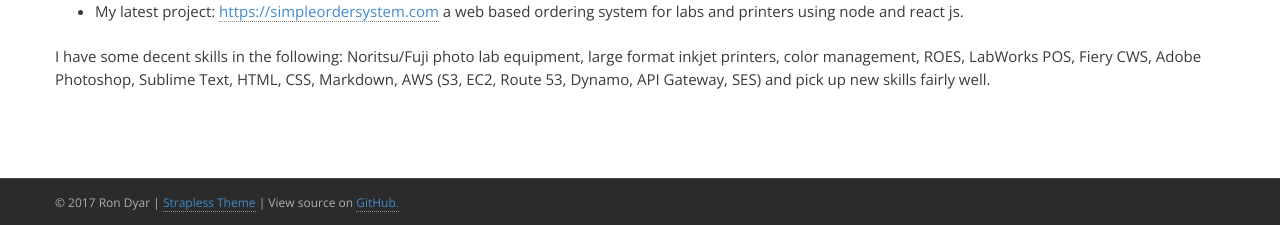
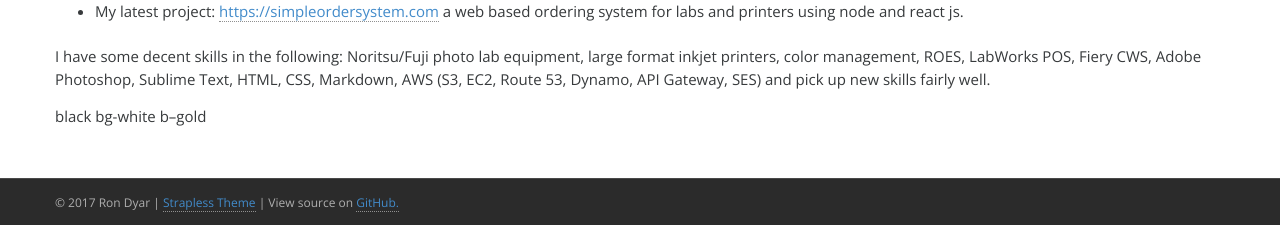
Before and after one commit to rdyar/rdyar.github.io, a Jekyll site: the page built from about-me.md, in a window 1280 px wide and 1022 px high. Shown: the part 794-1019 px from the top of the window. Built offline with Jekyll 4.4.1, drawn with Linux system fonts in a browser that asks for light colours.

Commit message:
Update about-me.md

```diff
--- a/about-me.md
+++ b/about-me.md
@@ -21,3 +21,5 @@ Some of my experiences:
 - My latest project: [https://simpleordersystem.com](https://simpleordersystem.com) a web based ordering system for labs and printers using node and react js.
 
 I have some decent skills in the following: Noritsu/Fuji photo lab equipment, large format inkjet printers, color management, ROES, LabWorks POS, Fiery CWS, Adobe Photoshop, Sublime Text, HTML, CSS, Markdown, AWS (S3, EC2, Route 53, Dynamo, API Gateway, SES) and pick up new skills fairly well.
+
+{{ site.data.ui.color.header.class | join: ' ' | prepend: ' ' }}
```
